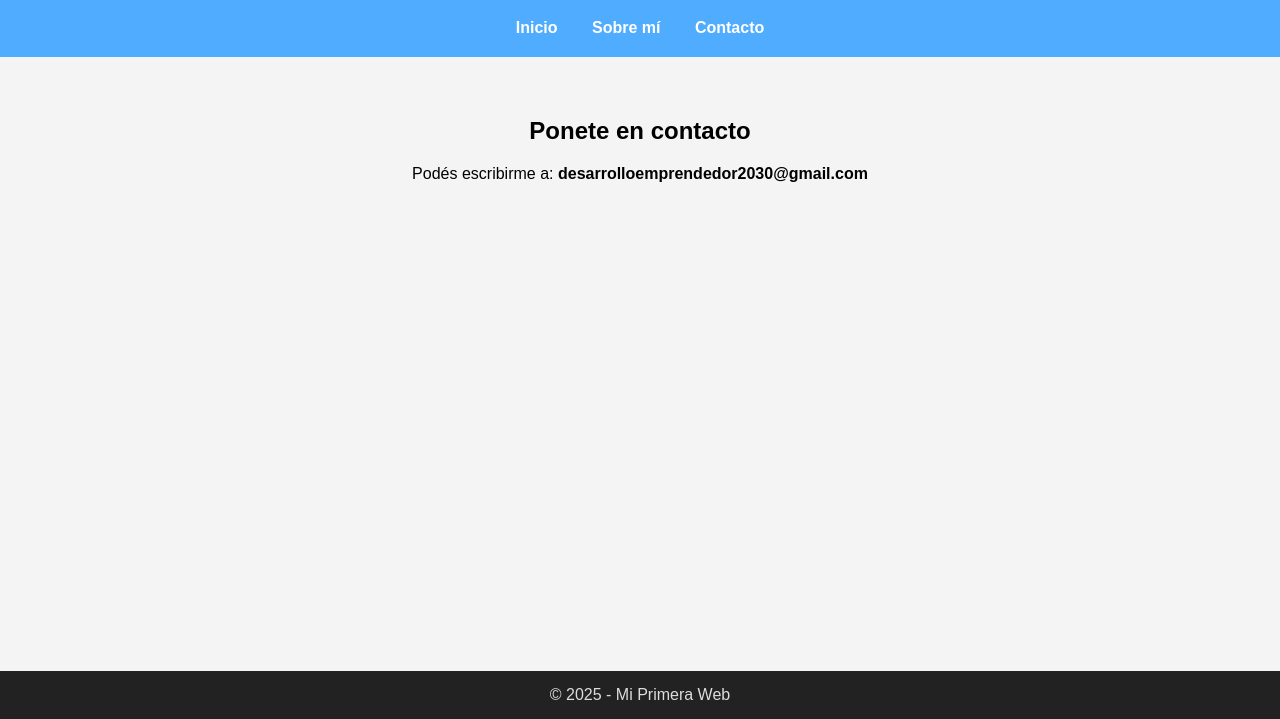
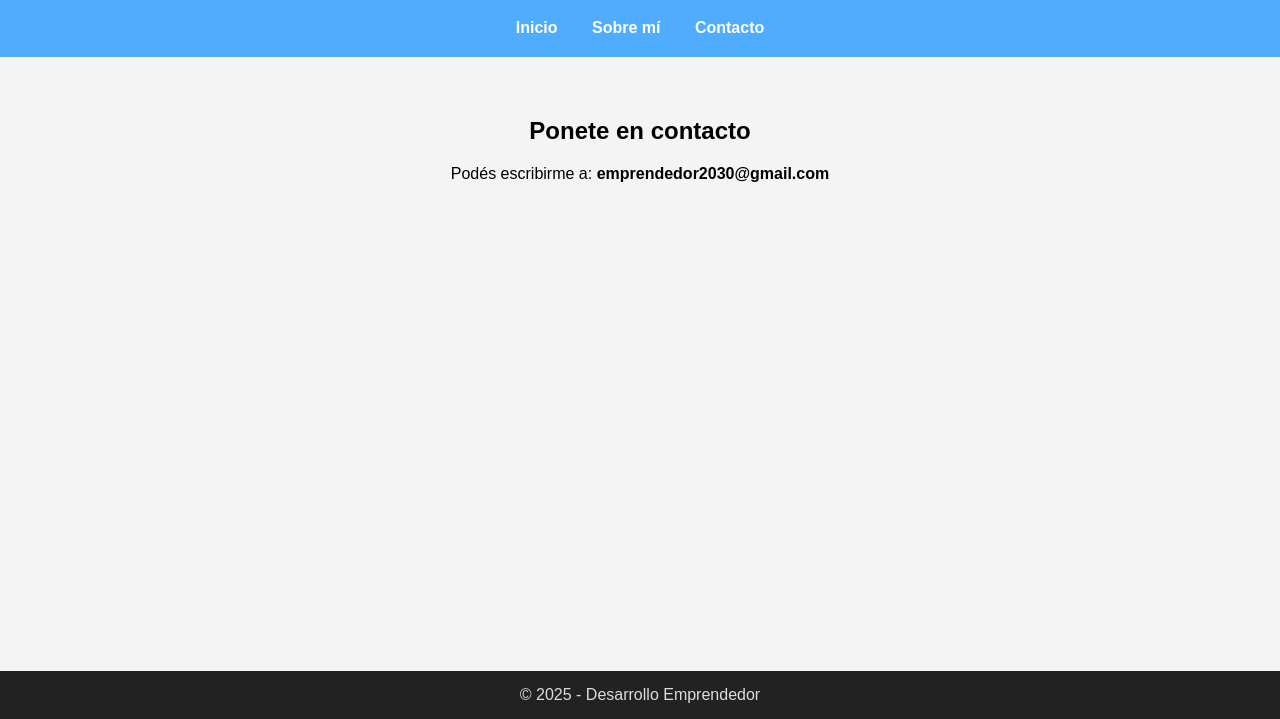
Before and after one commit to desarrolloemprendedor/mi_web, a plain HTML site: page contact.html in a window 1280 px wide. Shown: the part 81-800 px from the top of the page. Drawn offline with Linux system fonts and the light colour scheme.

Commit message:
Update contact.html
Modificacion pie de pagina

```diff
--- a/contact.html
+++ b/contact.html
@@ -18,11 +18,11 @@
 
   <main>
     <h2>Ponete en contacto</h2>
-    <p>Podés escribirme a: <b>desarrolloemprendedor2030@gmail.com</b></p>
+    <p>Podés escribirme a: <b>emprendedor2030@gmail.com</b></p>
   </main>
 
   <footer>
-    © 2025 - Mi Primera Web
+    © 2025 - Desarrollo Emprendedor
   </footer>
 </body>
 </html>
```
